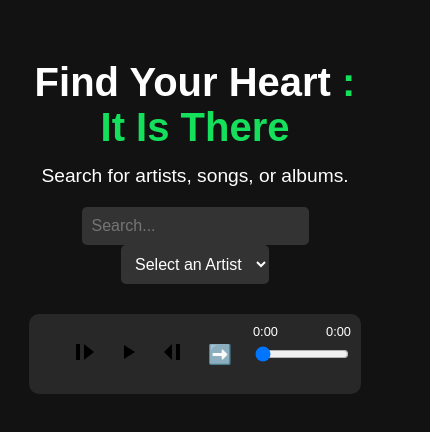
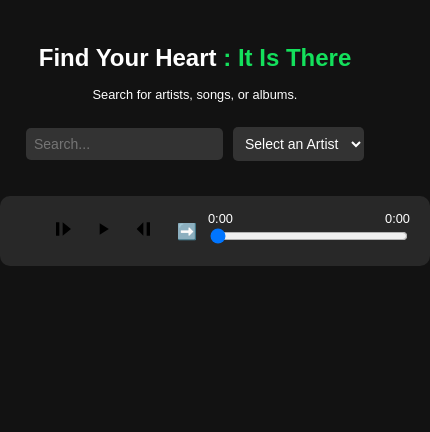
Before and after one commit to aaungdev/music-explorer, a plain HTML site: page index.html in a window 390 px wide. Shown: the whole page, 430 px wide, since content can reach past the window. Drawn offline with Linux system fonts and the light colour scheme; no server answers.

Commit message:
responsive

```diff
--- a/css/styles.css
+++ b/css/styles.css
@@ -20,6 +20,7 @@ header h1 {
 .green {
   color: #14e05c;
 }
+
 header p {
   font-size: 1.2em;
   margin-top: 5px;
@@ -53,7 +54,8 @@ header p {
   overflow: hidden;
   margin: 10px;
   position: relative;
-  width: 200px;
+  width: 100%;
+  max-width: 200px;
   text-align: center;
   color: #fff;
 }
@@ -97,7 +99,7 @@ header p {
   display: flex;
   align-items: center;
   justify-content: space-between;
-  width: 80%;
+  width: 90%;
   max-width: 600px;
   height: 60px;
   margin-left: auto;
@@ -156,3 +158,78 @@ header p {
   position: absolute;
   top: -20px;
 }
+
+/* Media Queries for Responsiveness */
+@media (max-width: 768px) {
+  header h1 {
+    font-size: 2em;
+  }
+
+  header p {
+    font-size: 1em;
+  }
+
+  .filter-bar select,
+  .filter-bar input {
+    font-size: 14px;
+    padding: 8px;
+  }
+
+  #player {
+    height: auto;
+    padding: 20px;
+  }
+
+  #player .progress-bar {
+    margin-left: 0;
+    margin-top: 10px;
+  }
+
+  #player .progress-time {
+    top: -15px;
+  }
+}
+
+@media (max-width: 480px) {
+  header h1 {
+    font-size: 1.5em;
+  }
+
+  header p {
+    font-size: 0.8em;
+  }
+
+  .filter-bar {
+    display: flex;
+    flex-direction: row;
+    align-items: center;
+    justify-content: center;
+    flex-wrap: wrap;
+  }
+
+  .filter-bar select,
+  .filter-bar input {
+    width: auto;
+    max-width: 300px;
+    margin: 5px;
+  }
+
+  .card {
+    width: 100%;
+    max-width: 100%;
+  }
+
+  #player {
+    width: 100%;
+    max-width: 100%;
+  }
+
+  #player .controls button {
+    font-size: 1em;
+  }
+
+  #player .controls svg {
+    width: 20px;
+    height: 20px;
+  }
+}
```
